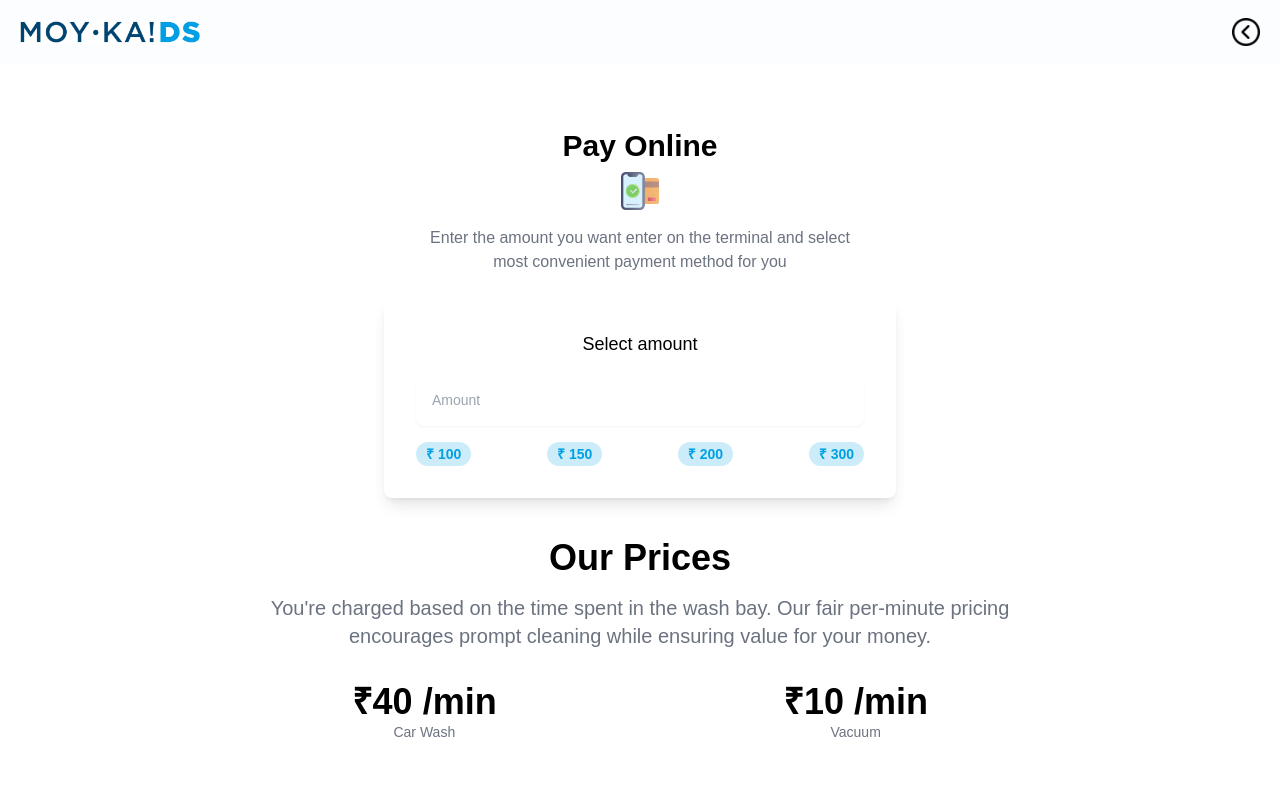
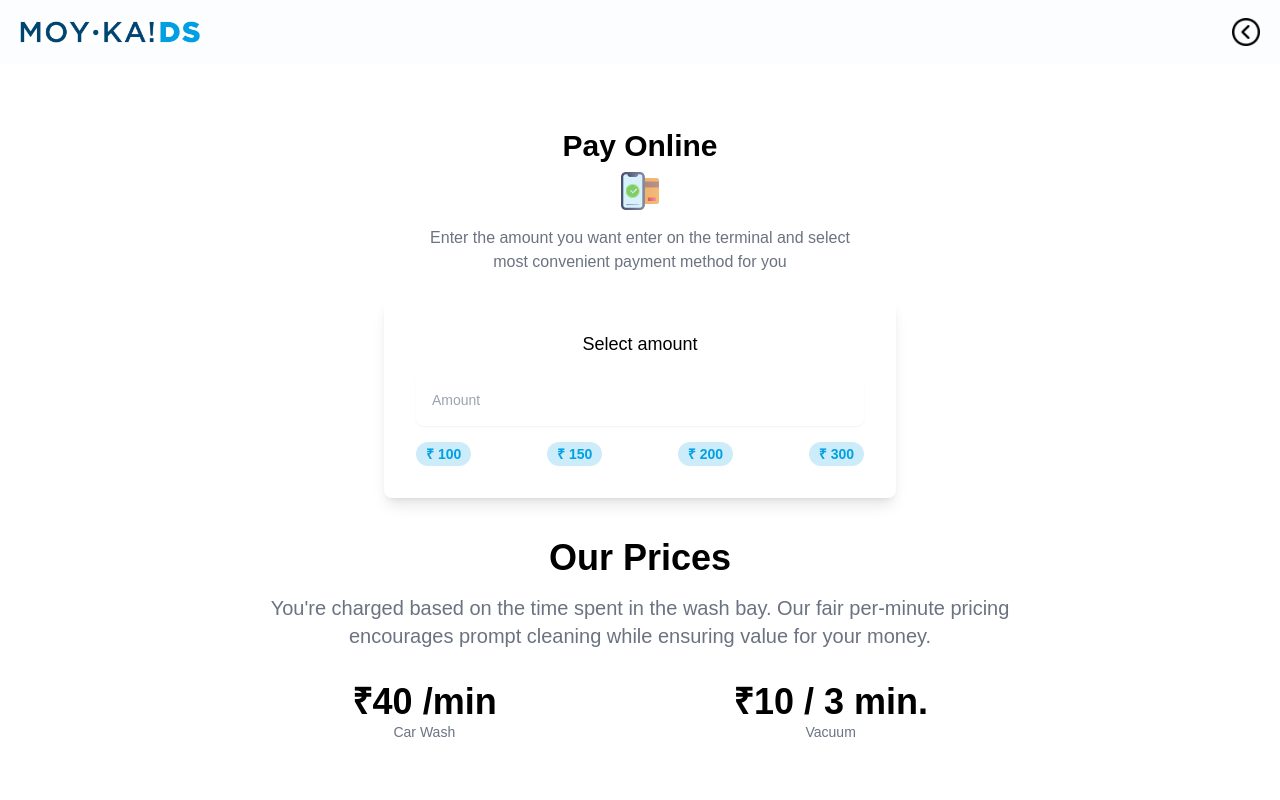
Before and after one commit to DS-Industry/indi-landing, a React (Vite) app: page /#/ in a window 1280 px wide. Shown: the top 800 px of the page. Built offline with nearby package versions, Linux system fonts and the light colour scheme.

Commit message:
changed the prices on landing

```diff
--- a/src/pages/landing/index.tsx
+++ b/src/pages/landing/index.tsx
@@ -133,7 +133,7 @@ export default function Landing() {
                 Vacuum
               </dt>
               <dd className="text-1xl font-extrabold text-blue-600 md:text-4xl">
-                ₹10 /min
+                ₹10 / 3 min.
               </dd>
             </div>
           </div>
```
